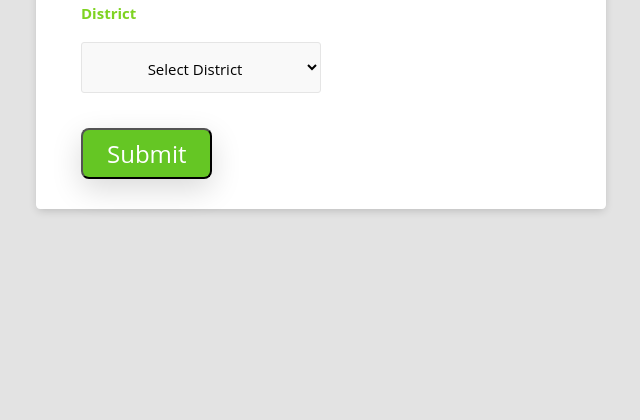
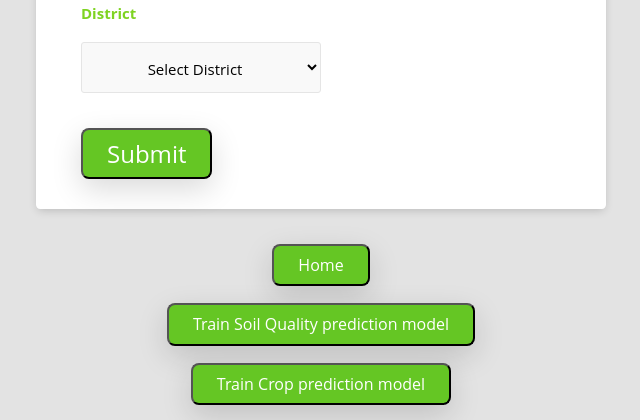
Before and after one commit to samihan25/Farmvice, a Django app: page / in a window 1280 px wide. Shown: the part 847-1267 px from the top of the page, without its empty margins (319-959 px from the left). Before the commit the page ends 1060 px from the top, so only its background shows below. Run offline with Django 3.2, Linux system fonts and the light colour scheme; parts of the project's set-up code (start-up, migrations or seed data) failed here and were passed over; some libraries are stand-ins or nearby versions.

Commit message:
adding pesticide table code incomplete

```diff
--- a/Farmvice/urls.py
+++ b/Farmvice/urls.py
@@ -4,6 +4,7 @@ from . import views
 
 urlpatterns = [
     path('', views.index, name='index'),
-    path('predict',views.predict,name='predict')
-
+    path('predict',views.predict,name='predict'),
+    path('npk_train_model',views.npk_train_model,name='npk_train_model'),
+    path('crop_train_model',views.crop_train_model,name='crop_train_model')
 ]
--- a/Farmvice/views.py
+++ b/Farmvice/views.py
@@ -15,12 +15,45 @@ from sklearn import tree
 import Orange
 import goslate
 import time
+from sklearn.externals import joblib
+import csv
 
 # Create your views here.
 from django.http import HttpResponse
 
 def index(request):
     return render(request, 'index.html')
+
+def npk_train_model(request):
+    start_time = time.time()
+    df=pd.read_csv("npk.csv")
+
+    X = df.iloc[:,:-1]
+    Y = df.iloc[:,3]
+    clf = tree.DecisionTreeClassifier()
+    clf = clf.fit(X, Y)
+    joblib.dump(clf, 'npk_model.pkl')
+    stop_time = time.time()
+
+    msg = "Soil Quality prediction model is trained. It uses Decision tree classifier."
+    time_required = stop_time - start_time
+
+    return render(request, 'model_train.html',{'msg':msg,'time_required':time_required})
+
+def crop_train_model(request):
+    start_time = time.time()
+    data = Orange.data.Table("crop.tab")
+
+    cn2_learner = Orange.classification.rules.CN2Learner()
+    cn2_classifier = cn2_learner(data)
+
+    joblib.dump(cn2_classifier, 'crop_model.pkl')
+    stop_time = time.time()
+
+    msg = "Crop prediction model is trained. It uses CN2 classifier."
+    time_required = stop_time - start_time
+
+    return render(request, 'model_train.html',{'msg':msg,'time_required':time_required})
 
 class Prediction_class:
     def __init__(self,nitrogen,phosphorus,potassium,district,season,pH_value):
@@ -32,15 +65,10 @@ class Prediction_class:
         self.pH_value = pH_value
         self.soil_quality = ""
         self.crop = ""
-        #self.advice = ""
+        self.advice = "advice will print here"
 
     def soil_quality_fun(self,nitrogen,phosphorus,potassium):
-        df=pd.read_csv("npk.csv")
-
-        X = df.iloc[:,:-1]
-        Y = df.iloc[:,3]
-        clf = tree.DecisionTreeClassifier()
-        clf = clf.fit(X, Y)
+        clf = joblib.load('npk_model.pkl')
 
         soil_quality=clf.predict([[nitrogen,phosphorus,potassium]])
         self.soil_quality = soil_quality[0]
@@ -48,11 +76,9 @@ class Prediction_class:
         return self.soil_quality
 
     def crop_predict(self,district,season,pH_value,soil_quality):
-
         data = Orange.data.Table("crop.tab")
 
-        cn2_learner = Orange.classification.rules.CN2Learner()
-        cn2_classifier = cn2_learner(data)
+        cn2_classifier = joblib.load('crop_model.pkl')
 
         c_values = data.domain.class_var.values
 
@@ -98,6 +124,9 @@ class Prediction_class:
 
         return input_ph_4_45, input_ph_45_5, input_ph_5_55, input_ph_55_6, input_ph_6_65, input_ph_65_7, input_ph_7_75
 
+    def pesticides_fun(self):
+        self.pesticides = pd.read_csv(self.crop + ".csv")
+
     def translate(self):
         #text = "Soil quality is " + self.soil_quality + ". You should sow "+ self.crop + "."
         gs = goslate.Goslate()
@@ -105,15 +134,16 @@ class Prediction_class:
         #self.advice = translatedtext
         #self.advice = text
         text1 = self.soil_quality
-        time.sleep(15)
+        #time.sleep(15)
         translatedtext1 = gs.translate(text1,'mr')
-        time.sleep(15)
+        time.sleep(0.2)
         text2 = self.crop
-        time.sleep(15)
+        #time.sleep(15)
         translatedtext2 = gs.translate(text2,'mr')
-        time.sleep(15)
+        #time.sleep(15)
         self.advice = "मातीची गुणवत्ता "+translatedtext1+" आहे. आपण "+translatedtext2+" पेरले पाहिजे."
-        time.sleep(15)
+        #time.sleep(15)
+
 
 #####---------------------------------------------------------------
 
@@ -128,22 +158,17 @@ def predict(request):
 
     prediction_object = Prediction_class(nitrogen,phosphorus,potassium,district,season,pH_value)
 
-    #insert machine learning code here
+    #n,p,k soil quality prediction
+    soil_quality = prediction_object.soil_quality_fun(nitrogen,phosphorus,potassium)
 
-    #n,p,k soil quality prediction code
-    #start here
-    soil_quality = prediction_object.soil_quality_fun(nitrogen,phosphorus,potassium)
-    #ends here
-
-    #crop prediction code
-    #starts here
+    #crop prediction
     prediction_object.crop_predict(district,season,pH_value,soil_quality)
-    #ends here
 
     #translate
-    time.sleep(15)
-    prediction_object.translate()
-    time.sleep(15)
-    #pesticide="wxyz"
+    #time.sleep(15)
+    #prediction_object.translate()
+    #time.sleep(15)
+
+    prediction_object.pesticides_fun()
 
     return render(request,'predict.html',{'prediction_object':prediction_object})
--- /dev/null
+++ b/pesticide/Sugarcane.csv
@@ -0,0 +1,3 @@
+pesticide1,"d1,d2"
+pesticide2,d3
+pesticide3,d4
--- a/templates/base.html
+++ b/templates/base.html
@@ -24,6 +24,20 @@
     {% endblock %}
 
   </div>
+
+  <br><br>
+  <div style="text-align: center; ">
+    <button type="submit" class="btn btn-primary" onclick="location.href='{% url 'index' %}'" style="font-size: 16px;">Home</button>
+
+    <br><br>
+
+    <button type="submit" class="btn btn-primary" onclick="location.href='{% url 'npk_train_model' %}'" style="font-size: 16px;">Train Soil Quality prediction model</button>
+
+    <br><br>
+
+    <button type="submit" class="btn btn-primary" onclick="location.href='{% url 'crop_train_model' %}'" style="font-size: 16px;">Train Crop prediction model</button>
+  </div>
+
   <!-- partial -->
   <script src="{% static 'https://cdnjs.cloudflare.com/ajax/libs/jquery/2.1.3/jquery.min.js' %}"></script>
   <script src="{% static './script.js' %}"></script>
```
Also changed, not shown: Sugarcane.csv (added, +7 -0 lines), templates/model_train.html (added, +13 -0 lines), templates/predict.html (+17 -4 lines), 3 other files.
